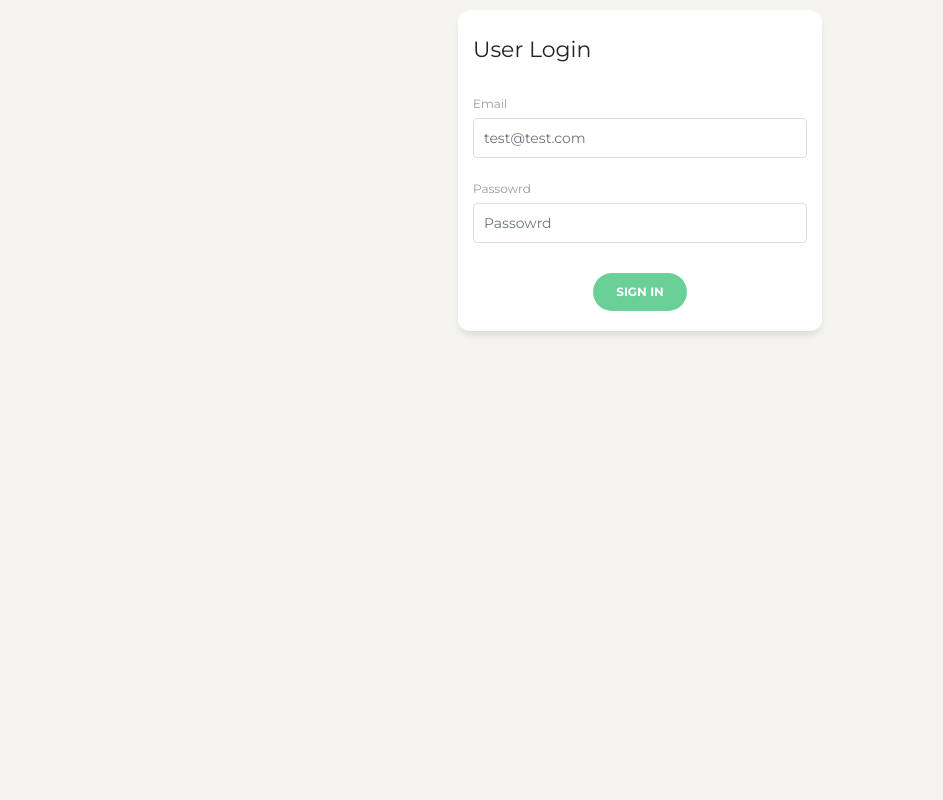
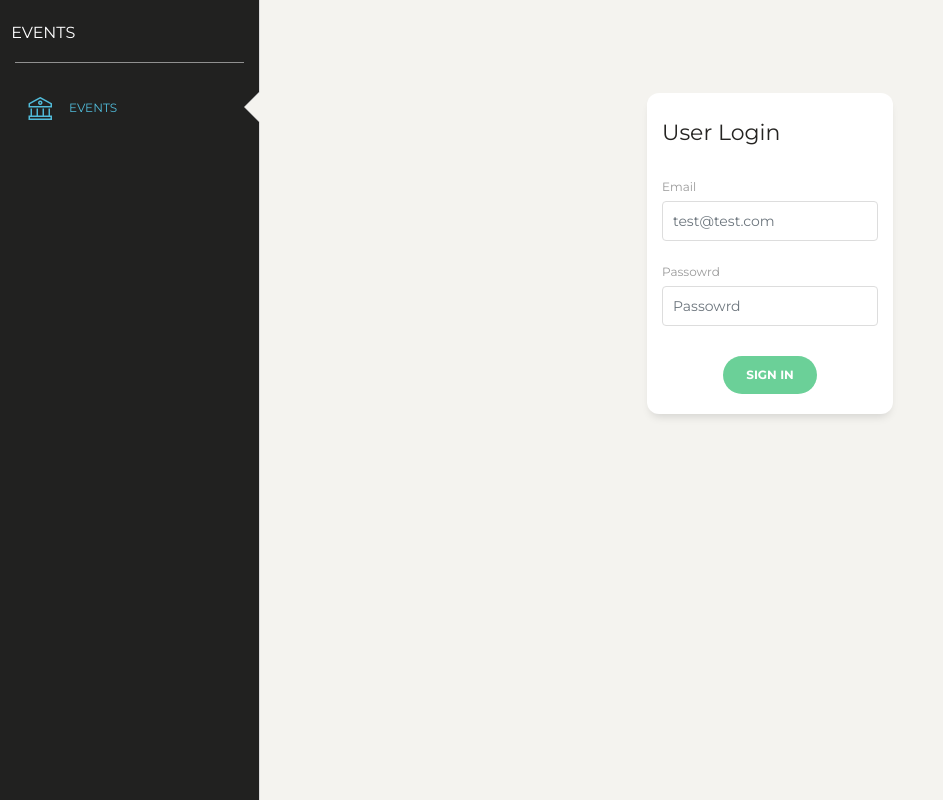
Before and after one commit to Reactomaniac/reactql, a React (Create React App) app in the folder frontend/: page /auth in a window 1280 px wide. Shown: the whole page, without its empty margins (0-943 px from the left). Built offline with nearby package versions, Linux system fonts and the light colour scheme.

Commit message:
Added Auth page and sidebar

```diff
--- a/frontend/src/App.js
+++ b/frontend/src/App.js
@@ -4,18 +4,26 @@ import { BrowserRouter, Route, Redirect, Switch } from "react-router-dom";
 import AuthPage from "./pages/Auth";
 import BookingsPage from "./pages/Bookings";
 import EventsPage from "./pages/Events";
+import MainNavigation from "./components/Navigation/MainNavigation";
 
 import './App.css';
 
 function App() {
   return (
     <BrowserRouter>
+      <React.Fragment>
+        <div className="wrapper">
+          <MainNavigation />
+          <div className="main-panel">
             <Switch>
               <Redirect from="/" to="/auth" exact />
               <Route path="/auth" component={AuthPage} />
               <Route path="/events" component={EventsPage} />
               <Route path="/bookings" component={BookingsPage} />
             </Switch>
+          </div>
+        </div>
+      </React.Fragment>
     </BrowserRouter>
   );
 }
--- a/frontend/src/components/Navigation/MainNavigation.js
+++ b/frontend/src/components/Navigation/MainNavigation.js
@@ -1,9 +1,22 @@
 import React from "react";
+import { NavLink } from "react-router-dom";
 
 const mainNavigation = props => (
-  <div>
-    <h1>The Navbar</h1>
-  </div>;
+  <div class="sidebar" data-color="black" data-active-color="info">
+    <div class="logo">
+        <NavLink className="simple-text logo-normal" to="/">Events</NavLink>
+    </div>
+    <div class="sidebar-wrapper">
+      <ul class="nav">
+        <li class="active">
+          <NavLink aria-current="page" className="nav-link active" to="/events">
+            <i class="nc-icon nc-bank"></i>
+            <p>Events</p>
+          </NavLink>
+        </li>
+      </ul>
+    </div>
+  </div>
 );
 
 export default mainNavigation;
--- a/frontend/src/pages/Auth.js
+++ b/frontend/src/pages/Auth.js
@@ -5,7 +5,6 @@ import {
   Card,
   CardHeader,
   CardBody,
-  CardFooter,
   CardTitle,
   FormGroup,
   Form,
```
Lines whose indentation alone changed are shown as unchanged.
